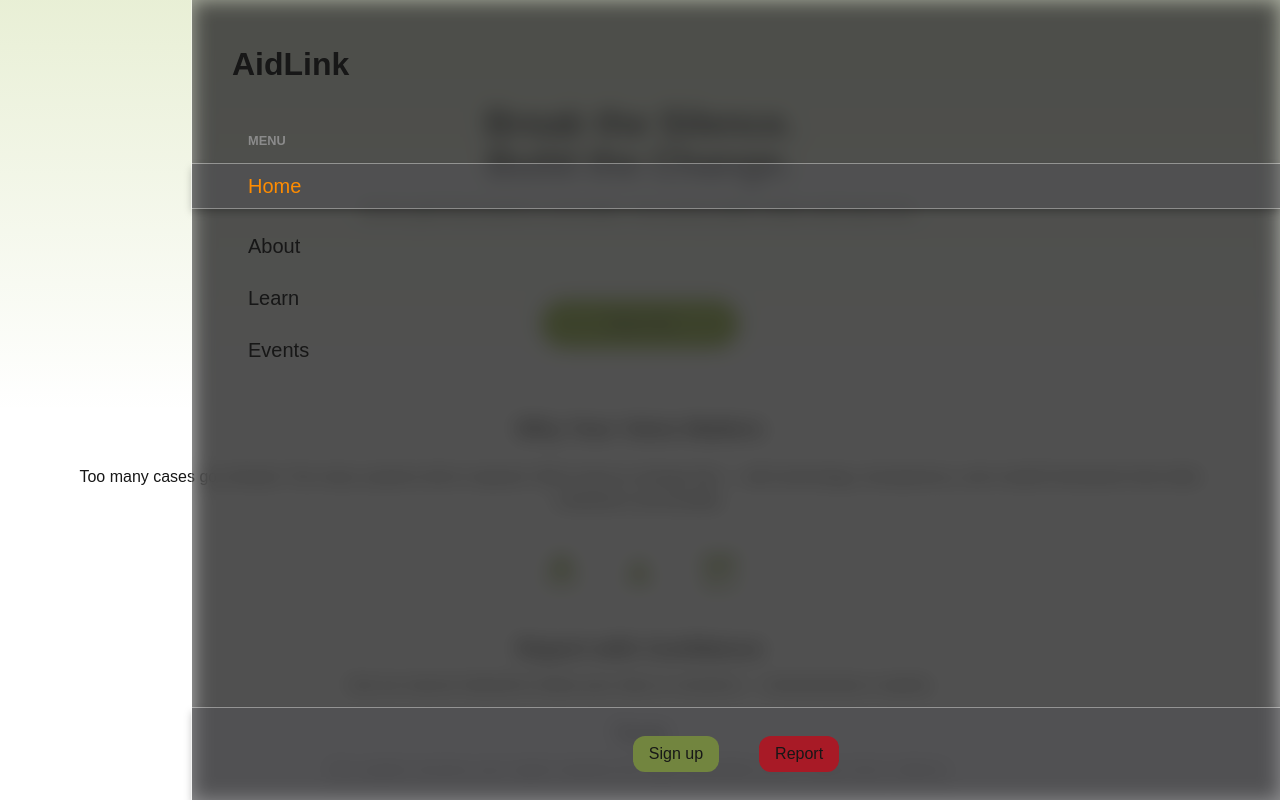
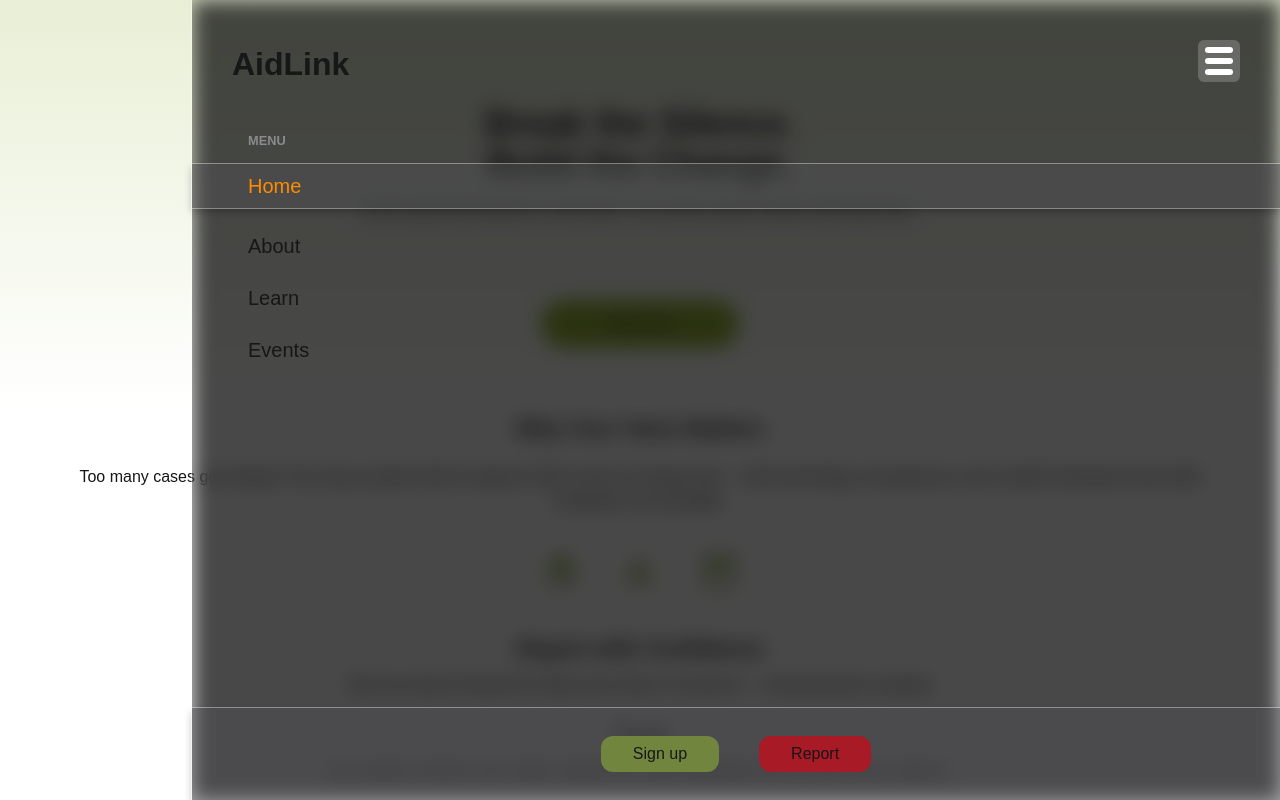
Before and after one commit to keagilekeamogetswe/fnb-hackathon, a Next.js app in the folder frontend/: page / in a window 1280 px wide. Shown: the top 800 px of the page. Built offline with nearby package versions, Linux system fonts and the light colour scheme.

Commit message:
Navigation menu icon designed. Next we are working the animation. And the behaviour menu expansion and collapsing

```diff
--- a/frontend/app/(Component)/nav.tsx
+++ b/frontend/app/(Component)/nav.tsx
@@ -1,14 +1,16 @@
+import MenuIcon from "./nav/menu.icon";
+
 export function Nav() {
   return (
-    /* Note: backdrop-filter has minimal browser support */
-    /* Note: backdrop-filter has minimal browser support */
-    <nav className="top-0 right-0 left-[15%] p-10 bottom-0 bg-[#57575766] backdrop-blur-[10px] backdrop-brightness-30 outline outline-[rgba(255,255,255,0.4)] fixed z-50 flex flex-col">
+    <>
+      <MenuIcon />
+      <nav className="top-0 right-0 left-[15%] p-10 bottom-0 bg-[rgba(46,46,46,0.1)] backdrop-blur-[10px] backdrop-brightness-30 outline outline-[rgba(255,255,255,0.4)] fixed z-10 flex flex-col">
         <h2 className="text-[32px] font-bold">AidLink</h2>
         <div className="mt-10 flex flex-col gap-y-10 justify-between grow">
           <div>
             <small className="font-bold text-[#8B8B8B] ml-4">MENU</small>
             <ul className="text-xl flex flex-col gap-y-6 mt-3">
-            <li className="-mx-10 py-2 px-14 !text-[#ff8c00] bg-[rgba(84,84,87,0.4)] outline outline-[rgba(255,255,255,0.4)] shadow-[0_4px_8px_rgba(0,0,0,0.25)] ">Home</li>
+              <li className="-mx-10 py-2 px-14 text-[#ff8c00]! bg-[rgba(84,84,87,0.4)] outline outline-[rgba(255,255,255,0.4)] shadow-[0_4px_8px_rgba(0,0,0,0.25)] ">Home</li>
               <li className="-mx-10 px-14 " >About</li>
               <li className="-mx-10 px-14 ">Learn</li>
               <li className="-mx-10 px-14 ">Events</li>
@@ -16,15 +18,13 @@
           </div>
           <div className="-mx-10 -mb-10 p-7 bg-[rgba(84,84,87,0.4)] outline outline-[rgba(255,255,255,0.4)] shadow-[0_4px_8px_rgba(0,0,0,0.25)]" >
             <ul className="flex flex-row gap-x-10 justify-center">
-            <li className=" px-4 py-1.5 bg-[#72853F] text-center text-bold rounded-xl">Sign up</li>
-            <li className=" px-4 py-1.5 bg-[#A81A26] text-center text-bold  rounded-xl">Report</li>
+              <li className=" px-8 py-1.5 bg-[#72853F] text-center text-bold rounded-xl">Sign up</li>
+              <li className=" px-8 py-1.5 bg-[#A81A26] text-center text-bold  rounded-xl">Report</li>
             </ul>
           </div>
+        </div>
+      </nav>
+    </>
 
-
-
-      </div>
-
-    </nav>
   )
 }
--- /dev/null
+++ b/frontend/app/(Component)/nav/menu.icon.tsx
@@ -0,0 +1,9 @@
+export default function MenuIcon() {
+  return (
+    <div className="fixed right-10 top-10 box-content  w-7 h-7 p-[7px] flex flex-col justify-between bg-[#ffffff33] rounded-md z-20">
+      <span className="h-1.5 bg-white rounded-full" />
+      <span className="h-1.5 bg-white rounded-full" />
+      <span className="h-1.5 bg-white rounded-full" />
+    </div>
+  )
+}
```
Lines whose indentation alone changed are shown as unchanged.
